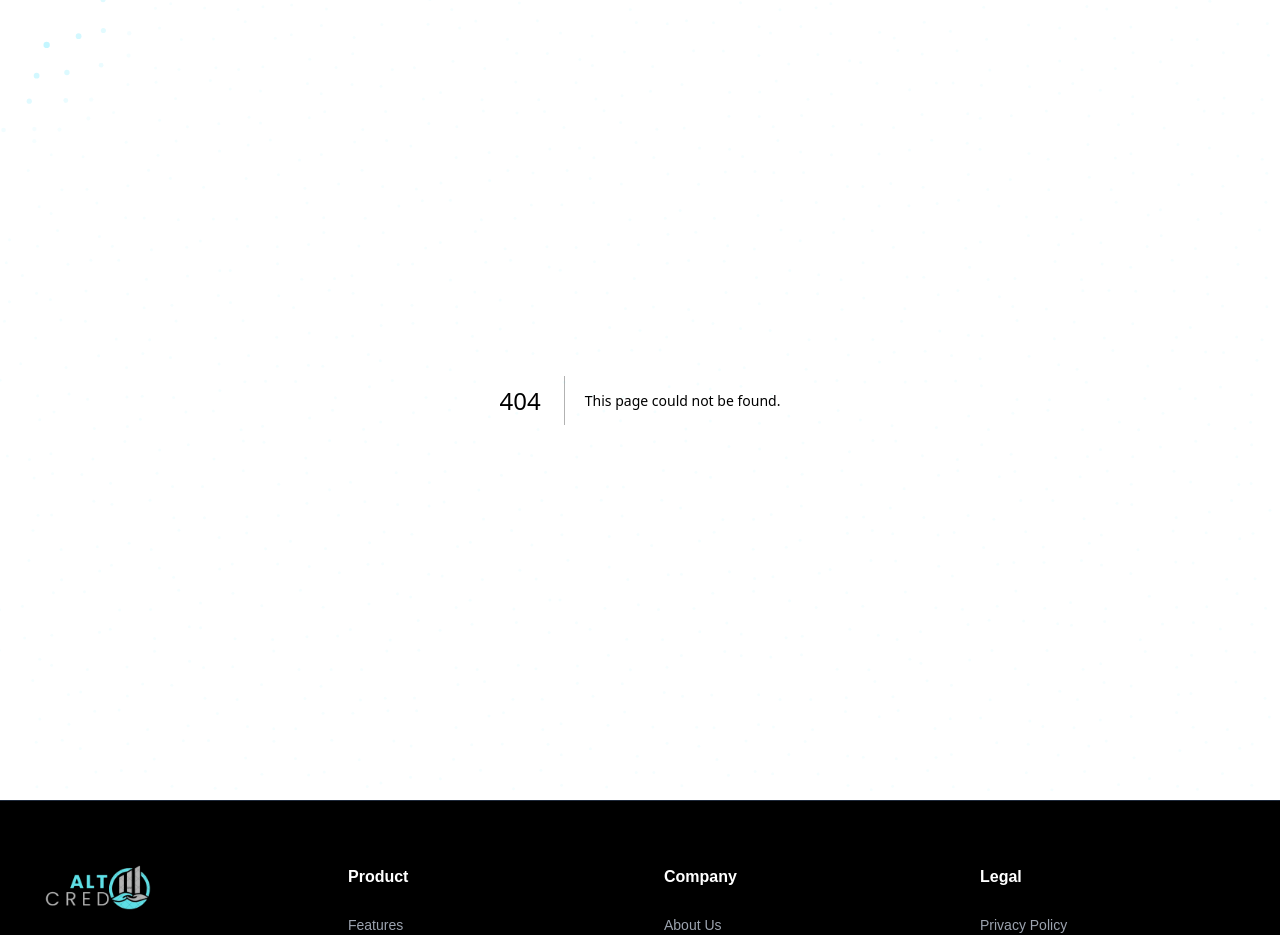
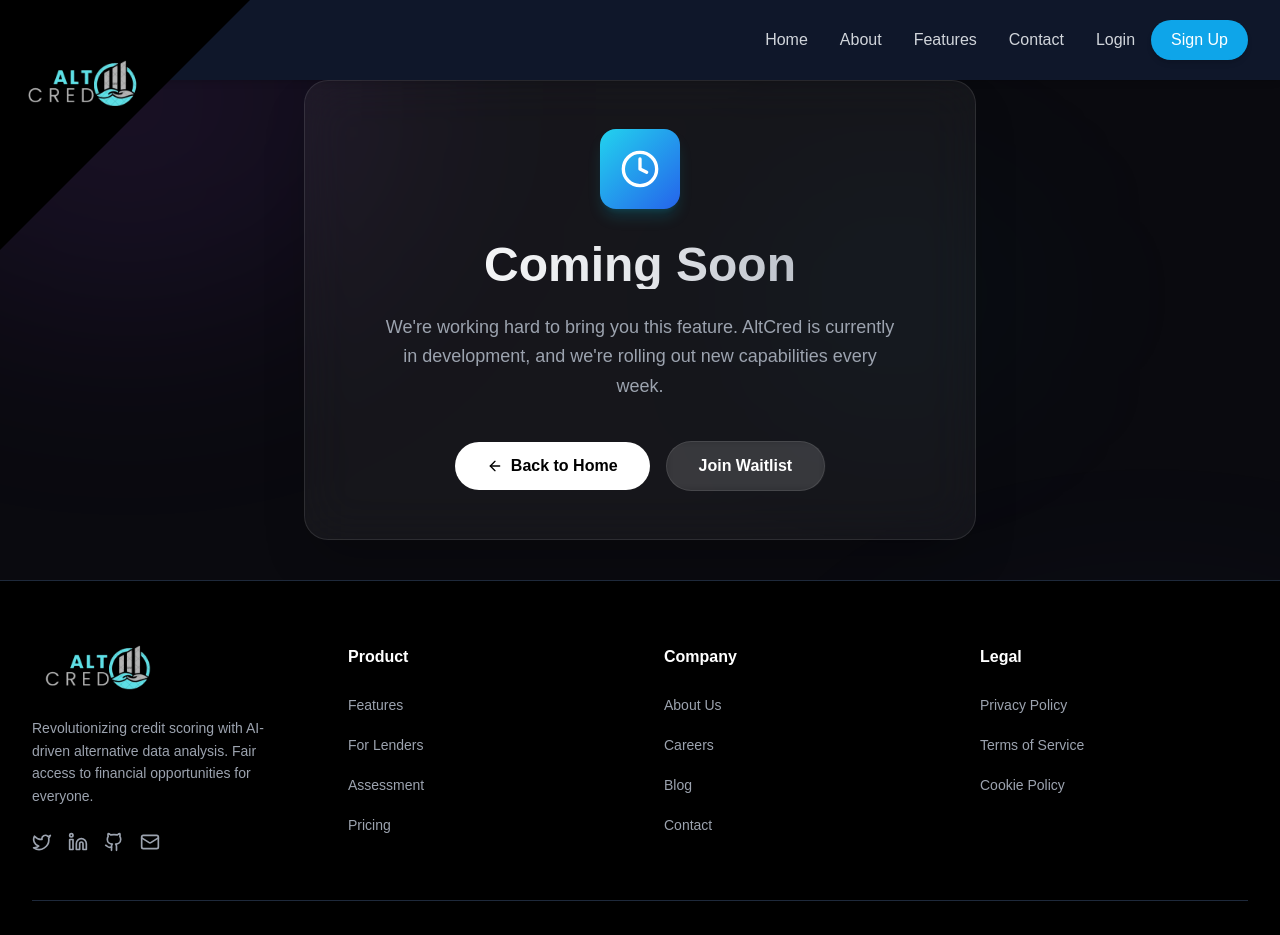
Before and after one commit to vedbhadani/AltCred, a Next.js app in the folder frontend/: page /coming-soon in a window 1280 px wide. Before the commit this address had no page. Shown: the top 935 px of the page. Built offline with nearby package versions, Linux system fonts and the light colour scheme.

Commit message:
Created coming-soon page and updated all empty footer links

```diff
--- a/frontend/src/components/Footer.jsx
+++ b/frontend/src/components/Footer.jsx
@@ -1,6 +1,7 @@
 import Link from 'next/link';
 import { Twitter, Linkedin, Github, Mail } from 'lucide-react';
 import Logo from './Logo';
+
 
 const Footer = () => {
     // const currentYear = new Date().getFullYear();
@@ -28,19 +29,19 @@
                         </p>
 
                         <div className="flex space-x-4">
-                            <a href="#" className="text-gray-400 hover:text-cyan-400 transition-colors">
+                            <Link href="/coming-soon" className="text-gray-400 hover:text-cyan-400 transition-colors">
                                 <Twitter size={20} />
-                            </a>
-                            <a href="#" className="text-gray-400 hover:text-cyan-400 transition-colors">
+                            </Link>
+                            <Link href="/coming-soon" className="text-gray-400 hover:text-cyan-400 transition-colors">
                                 <Linkedin size={20} />
-                            </a>
+                            </Link>
                             {/* github link */}
-                            <a href="#" className="text-gray-400 hover:text-cyan-400 transition-colors">
+                            <Link href="/coming-soon" className="text-gray-400 hover:text-cyan-400 transition-colors">
                                 <Github size={20} />
-                            </a>
-                            <a href="#" className="text-gray-400 hover:text-cyan-400 transition-colors">
+                            </Link>
+                            <Link href="/coming-soon" className="text-gray-400 hover:text-cyan-400 transition-colors">
                                 <Mail size={20} />
-                            </a>
+                            </Link>
                         </div>
                     </div>
 
@@ -48,20 +49,20 @@
                     <div>
                         <h3 className="text-white font-semibold mb-6">Product</h3>
                         <ul className="space-y-4">
-                            <li><Link href="/#features" className="text-gray-400 hover:text-cyan-400 text-sm">Features</Link></li>
+                            <li><Link href="/Features" className="text-gray-400 hover:text-cyan-400 text-sm">Features</Link></li>
                             <li><Link href="/#lenders" className="text-gray-400 hover:text-cyan-400 text-sm">For Lenders</Link></li>
                             <li><Link href="/financial-assessment" className="text-gray-400 hover:text-cyan-400 text-sm">Assessment</Link></li>
-                            <li><Link href="/pricing" className="text-gray-400 hover:text-cyan-400 text-sm">Pricing</Link></li>
+                            <li><Link href="/coming-soon" className="text-gray-400 hover:text-cyan-400 text-sm">Pricing</Link></li>
                         </ul>
                     </div>
 
                     <div>
                         <h3 className="text-white font-semibold mb-6">Company</h3>
                         <ul className="space-y-4">
-                            <li><Link href="/about" className="text-gray-400 hover:text-cyan-400 text-sm">About Us</Link></li>
-                            <li><Link href="/careers" className="text-gray-400 hover:text-cyan-400 text-sm">Careers</Link></li>
-                            <li><Link href="/blog" className="text-gray-400 hover:text-cyan-400 text-sm">Blog</Link></li>
-                            <li><Link href="/contact" className="text-gray-400 hover:text-cyan-400 text-sm">Contact</Link></li>
+                            <li><Link href="/About" className="text-gray-400 hover:text-cyan-400 text-sm">About Us</Link></li>
+                            <li><Link href="/coming-soon" className="text-gray-400 hover:text-cyan-400 text-sm">Careers</Link></li>
+                            <li><Link href="/coming-soon" className="text-gray-400 hover:text-cyan-400 text-sm">Blog</Link></li>
+                            <li><Link href="/Contact" className="text-gray-400 hover:text-cyan-400 text-sm">Contact</Link></li>
                         </ul>
                     </div>
 
@@ -69,17 +70,17 @@
                         <h3 className="text-white font-semibold mb-6">Legal</h3>
                         <ul className="space-y-4">
                             <li>
-                                <Link href="/privacy" className="text-gray-400 hover:text-cyan-400 transition-colors text-sm">
+                                <Link href="/coming-soon" className="text-gray-400 hover:text-cyan-400 transition-colors text-sm">
                                     Privacy Policy
                                 </Link>
                             </li>
                             <li>
-                                <Link href="/terms" className="text-gray-400 hover:text-cyan-400 transition-colors text-sm">
+                                <Link href="/coming-soon" className="text-gray-400 hover:text-cyan-400 transition-colors text-sm">
                                     Terms of Service
                                 </Link>
                             </li>
                             <li>
-                                <Link href="/cookies" className="text-gray-400 hover:text-cyan-400 transition-colors text-sm">
+                                <Link href="/coming-soon" className="text-gray-400 hover:text-cyan-400 transition-colors text-sm">
                                     Cookie Policy
                                 </Link>
                             </li>
--- /dev/null
+++ b/frontend/src/pages/coming-soon.js
@@ -0,0 +1,73 @@
+import Head from 'next/head';
+import Link from 'next/link';
+import { motion } from 'framer-motion';
+import { ArrowLeft, Clock } from 'lucide-react';
+import Navbar from '@/components/Navbar';
+import Footer from '@/components/Footer';
+
+export default function ComingSoon() {
+    return (
+        <div className="min-h-screen bg-[#0a0a0f] text-white relative overflow-hidden flex flex-col">
+            <Head>
+                <title>Coming Soon | AltCred</title>
+            </Head>
+
+            <Navbar />
+
+
+            <div className="absolute inset-0 overflow-hidden pointer-events-none">
+                <div className="absolute top-[-10%] left-[-10%] w-[40%] h-[40%] bg-purple-500/10 rounded-full blur-[120px]" />
+                <div className="absolute bottom-[-10%] right-[-10%] w-[40%] h-[40%] bg-blue-500/10 rounded-full blur-[120px]" />
+                <div className="absolute top-[20%] right-[20%] w-[20%] h-[20%] bg-cyan-500/5 rounded-full blur-[100px]" />
+            </div>
+
+            <main className="flex-grow relative z-10 flex flex-col items-center justify-center px-4 pt-20 pb-10">
+                <motion.div
+                    initial={{ opacity: 0, y: 20 }}
+                    animate={{ opacity: 1, y: 0 }}
+                    transition={{ duration: 0.8 }}
+                    className="max-w-2xl w-full text-center"
+                >
+
+                    <div className="backdrop-blur-xl bg-white/5 border border-white/10 rounded-3xl p-8 md:p-12 shadow-2xl relative overflow-hidden group">
+
+                        <div className="absolute inset-0 bg-gradient-to-tr from-transparent via-white/5 to-transparent opacity-0 group-hover:opacity-100 transition-opacity duration-700 pointer-events-none" />
+
+                        <motion.div
+                            initial={{ scale: 0.8, opacity: 0 }}
+                            animate={{ scale: 1, opacity: 1 }}
+                            transition={{ delay: 0.2, duration: 0.5 }}
+                            className="w-20 h-20 bg-gradient-to-br from-cyan-400 to-blue-600 rounded-2xl mx-auto mb-8 flex items-center justify-center shadow-lg shadow-cyan-500/20"
+                        >
+                            <Clock className="w-10 h-10 text-white" />
+                        </motion.div>
+
+                        <h1 className="text-4xl md:text-5xl font-bold bg-clip-text text-transparent bg-gradient-to-r from-white via-gray-200 to-gray-400 mb-6">
+                            Coming Soon
+                        </h1>
+
+                        <p className="text-lg text-gray-400 mb-10 leading-relaxed max-w-lg mx-auto">
+                            We're working hard to bring you this feature.
+                            AltCred is currently in development, and we're rolling out new capabilities every week.
+                        </p>
+
+                        <div className="flex flex-col sm:flex-row items-center justify-center gap-4">
+                            <Link href="/">
+                                <button className="px-8 py-3 rounded-full bg-white text-black font-semibold hover:bg-gray-100 transition-all duration-200 flex items-center gap-2 group w-full sm:w-auto justify-center">
+                                    <ArrowLeft className="w-4 h-4 group-hover:-translate-x-1 transition-transform" />
+                                    Back to Home
+                                </button>
+                            </Link>
+
+                            <button className="px-8 py-3 rounded-full bg-white/10 text-white font-semibold hover:bg-white/20 transition-all duration-200 border border-white/10 backdrop-blur-sm w-full sm:w-auto">
+                                Join Waitlist
+                            </button>
+                        </div>
+                    </div>
+                </motion.div>
+            </main>
+
+            <Footer />
+        </div>
+    );
+}
--- a/frontend/src/pages/index.js
+++ b/frontend/src/pages/index.js
@@ -148,7 +148,7 @@
                     </div>
                 </section>
 
-                <section className="py-24 px-4 sm:px-6 lg:px-8">
+                <section id="features" className="py-24 px-4 sm:px-6 lg:px-8">
                     <div className="max-w-7xl mx-auto">
                         <motion.div
                             initial={{ opacity: 0, y: 50 }}
@@ -182,7 +182,7 @@
                     </div>
                 </section>
 
-                <section className="py-24 px-4 sm:px-6 lg:px-8">
+                <section id="lenders" className="py-24 px-4 sm:px-6 lg:px-8">
                     <div className="max-w-7xl mx-auto">
                         <motion.div
                             initial={{ opacity: 0, y: 50 }}
```
